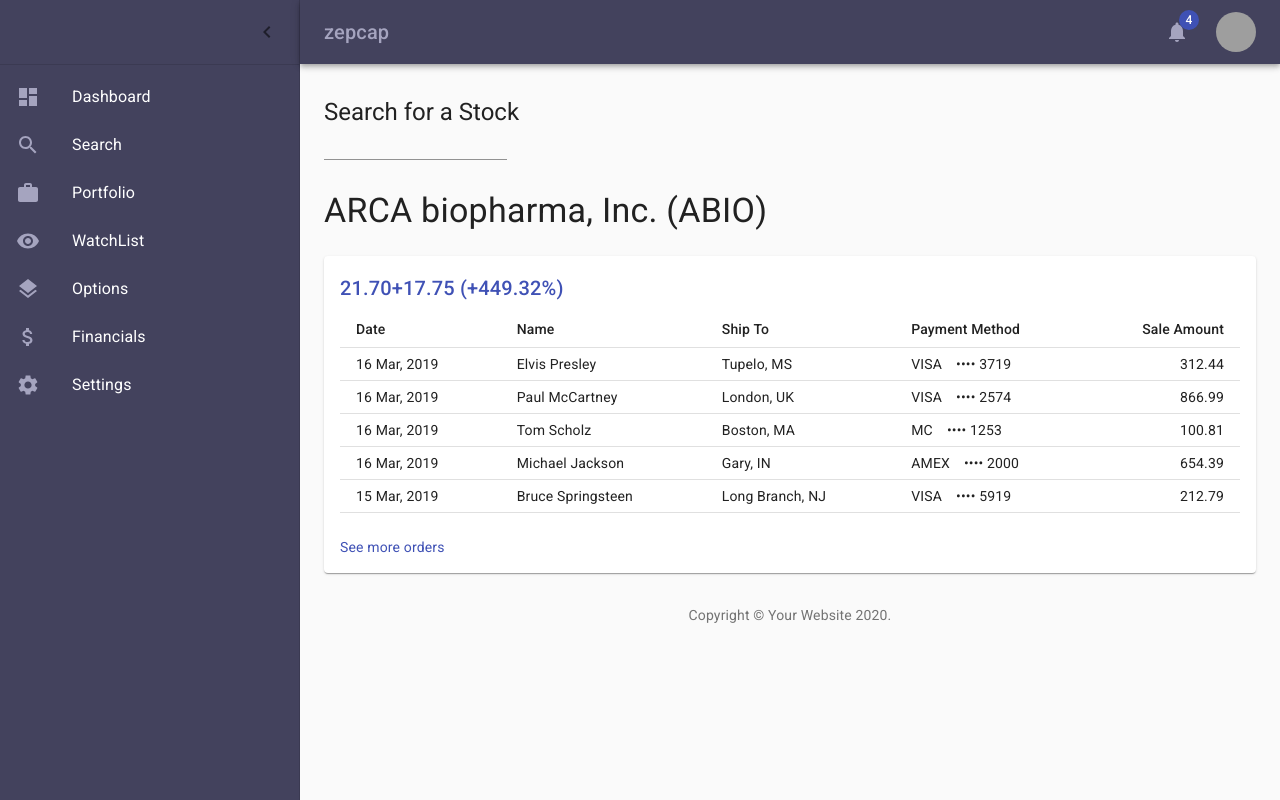
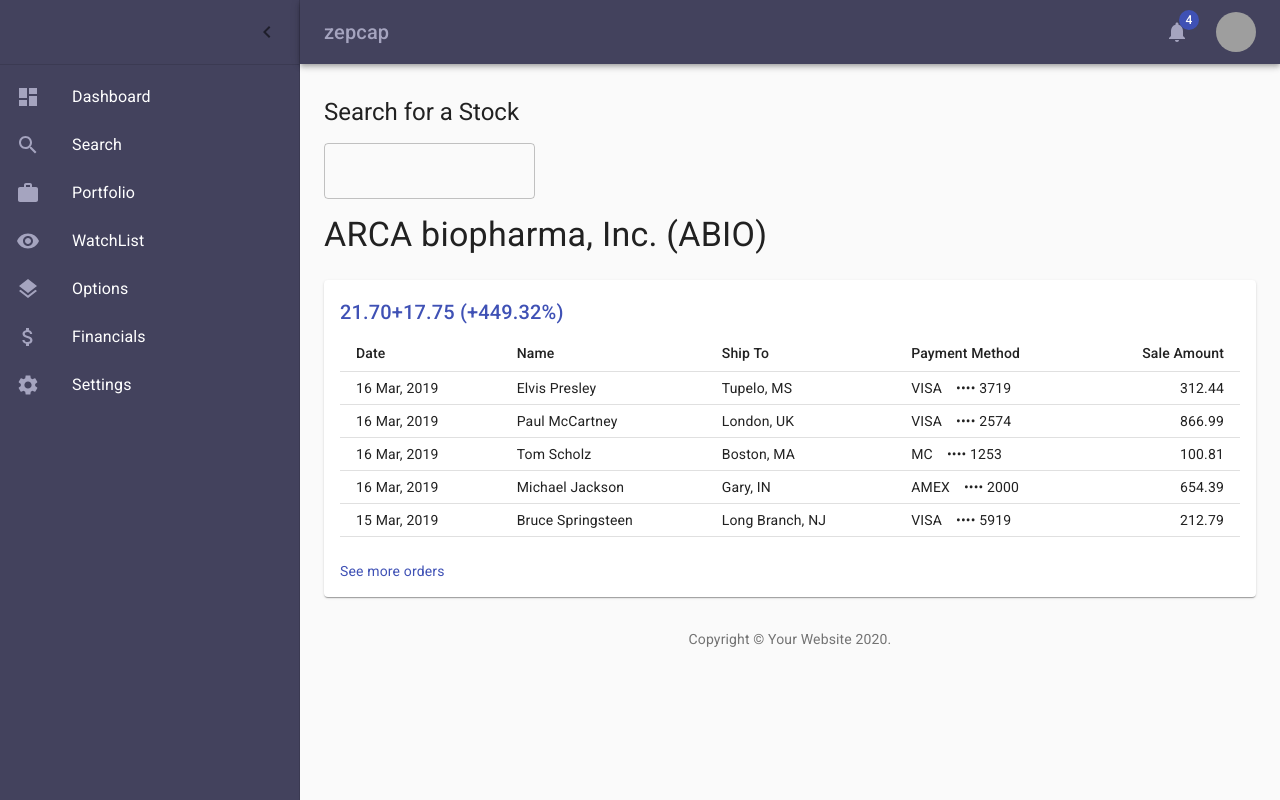
Before and after one commit to Alejandro-Fuste/final-project, a React (Create React App) app in the folder client/: page / in a window 1280 px wide. Built offline with nearby package versions, Linux system fonts and the light colour scheme; grey boxes are pictures that could not be loaded.

Commit message:
changed input to outlined

```diff
--- a/client/src/components/Dashboard/Dashboard.js
+++ b/client/src/components/Dashboard/Dashboard.js
@@ -183,7 +183,7 @@
                     <Grid container spacing={3}>
                         {/* Chart */}
                         <Grid item xs={12} md={8} lg={9}>
-                           <TextField style={{ marginBottom: '30px' }} variant='standard' />
+                           <TextField style={{ margin: '15px 0px' }} variant='outlined' />
 
                             <Typography variant='h4'>ARCA biopharma, Inc. (ABIO)</Typography>
                         </Grid>
```
